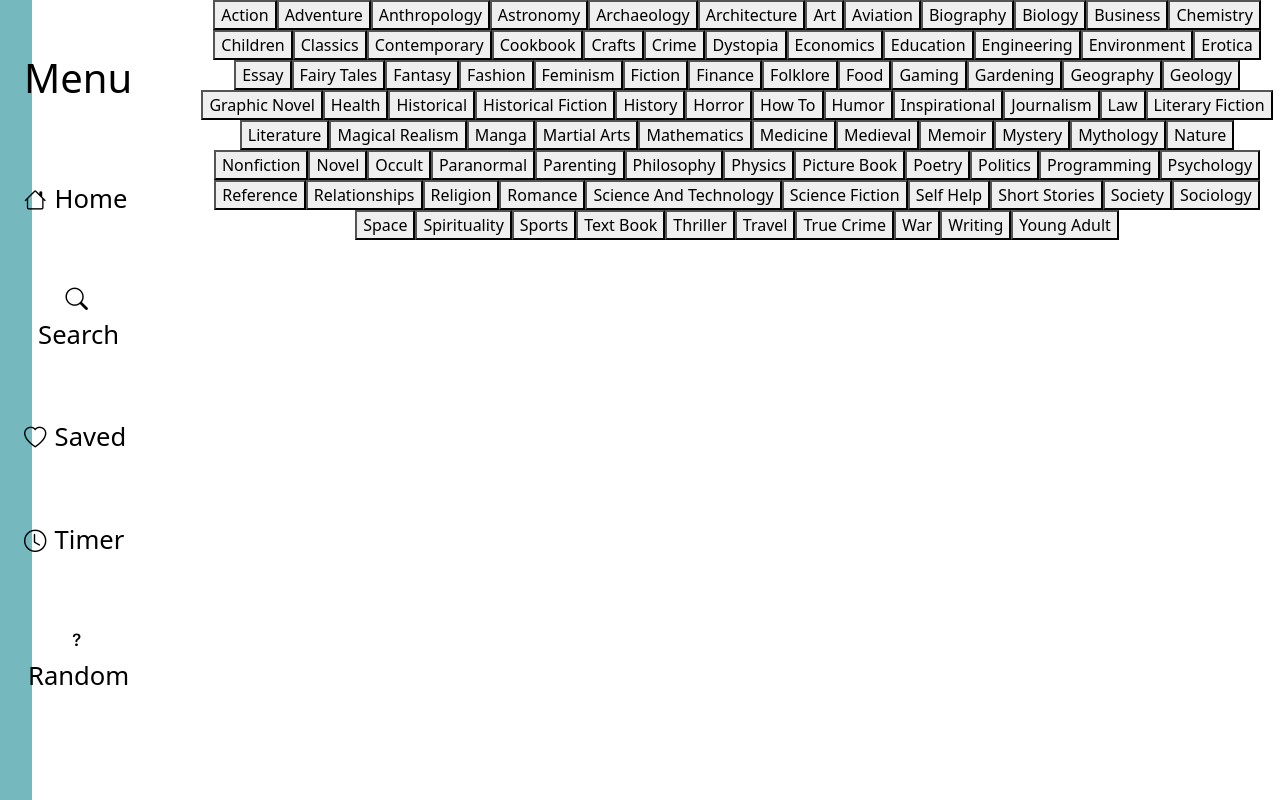
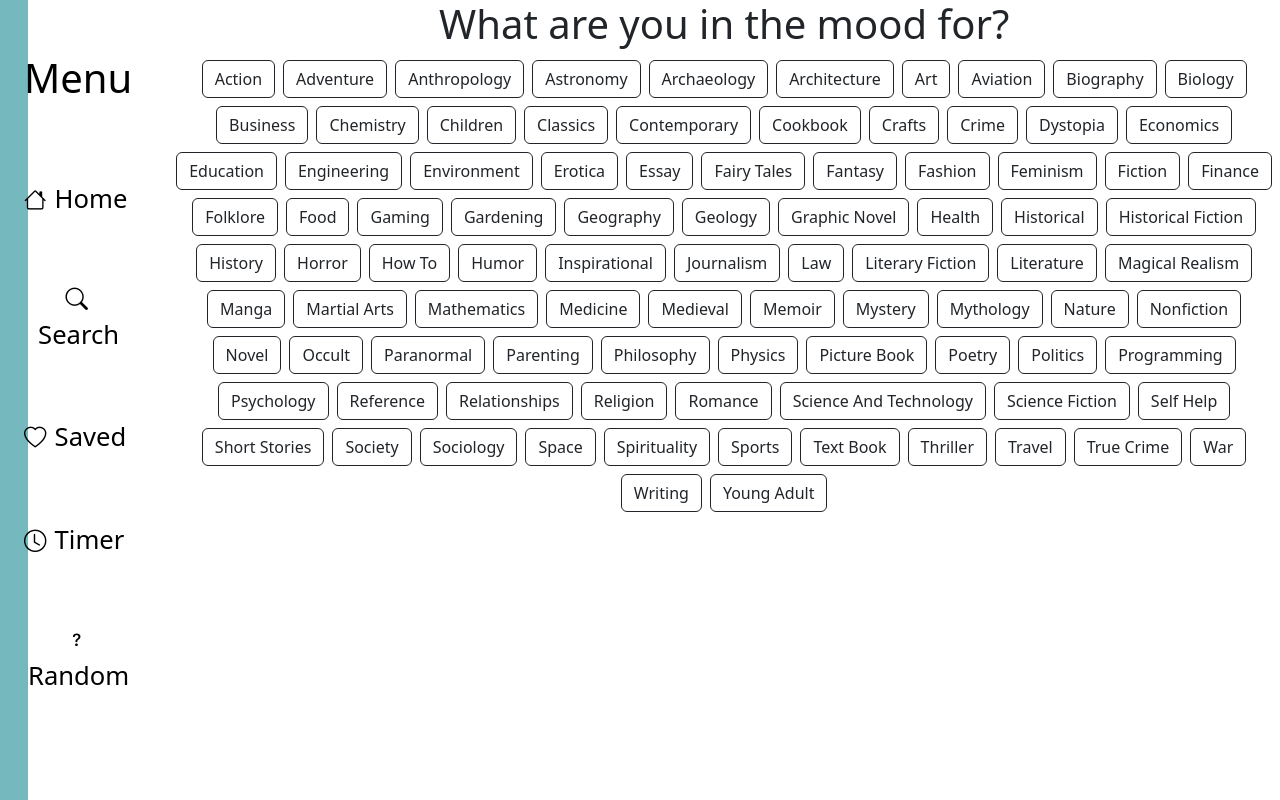
Before and after one commit to Tosin-T/Book-recommender, a React (Vite) app: page /search in a window 1280 px wide. Built offline with nearby package versions, Linux system fonts and the light colour scheme.

Commit message:
showing search results

```diff
--- a/src/components/Search/Search.jsx
+++ b/src/components/Search/Search.jsx
@@ -1,17 +1,19 @@
 import React from "react";
 import axios from "axios";
+import SearchResults from "../SearchResults/SearchResults";
 
 
 //api call to show book recommendations
 const searchBooks = (genre) => {
 
-    const apikey = "f24169ebe84142998e6f4ebd20e10f31"
+    const apikey = "13c48b7534974e2cb41485d0c4dfc9a5"
     const apiurl = "https://api.bigbookapi.com/search-books?api-key=" + apikey + "&query=" + genre;
 
     axios.get(apiurl)
         .then(response => {
            response.data.books.forEach(book => {
-            console.log(book[0].title + ' ' + book[0].image)
+            // console.log(book[0].title + ' ' + book[0].image)
+            <SearchResults />
            })
         })
 }
@@ -28,8 +30,9 @@ function Search() {
     //for every genre in the array a button is created
     return (
         <div>
+            <h1 className="text-right">What are you in the mood for?</h1>
             {genres.map((genre) => (
-                <button id={genre} onClick={() => searchBooks(genre)} >
+                <button className="btn btn-outline-dark m-1" id={genre} onClick={() => searchBooks(genre)} >
                 {formatGenre(genre)}
                 </button>
             ))}
--- a/src/components/SearchResults/SearchResults.jsx
+++ b/src/components/SearchResults/SearchResults.jsx
@@ -3,7 +3,8 @@ import React from "react";
 function SearchResults() {
     return (
         <div>
-
+            <h1>{book[0].title}</h1>
+            <img src={book[0].image}></img>
         </div>
     )
 }
```
